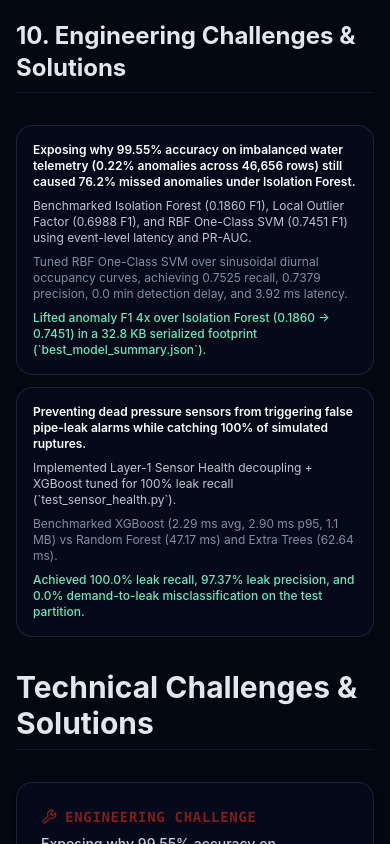
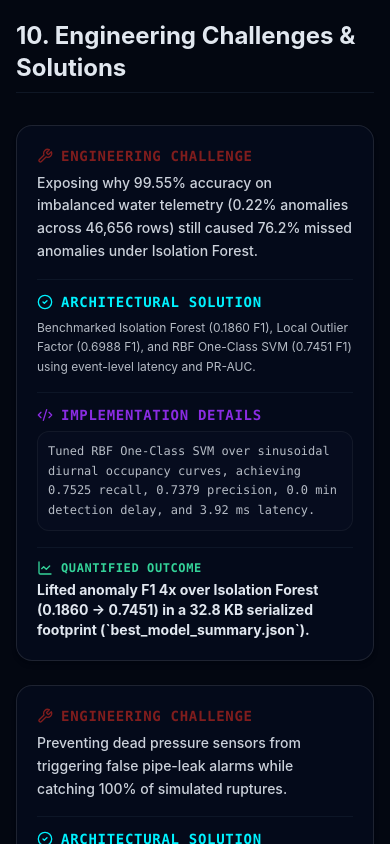
Before and after one commit to KANISH-850/Kanish_K_Portfolio, a Next.js app: page /projects/aquaguard-ai/ in a window 390 px wide. Shown: the part 10480-11324 px from the top of the page. Built offline with nearby package versions, Linux system fonts and the light colour scheme.

Commit message:
fix(ui): remove duplicate challenges, fix mobile overflow, and sync Redis skill

```diff
--- a/src/app/projects/[slug]/page.tsx
+++ b/src/app/projects/[slug]/page.tsx
@@ -583,44 +583,6 @@ export default async function ProjectCaseStudyPage({
               10. Engineering Challenges &amp; Solutions
             </h2>
 
-            {project.technicalChallenges && project.technicalChallenges.length > 0 && (
-              <>
-                <div className="md:hidden space-y-3">
-                  {project.technicalChallenges.map((c) => (
-                    <div key={`mob-${c.id}`} className="p-4 rounded-2xl border border-white/10 bg-card space-y-2 text-xs">
-                      <div className="font-semibold text-white">{c.challenge}</div>
-                      <p className="text-foreground/85">{c.solution}</p>
-                      <p className="text-muted-foreground">{c.implementation}</p>
-                      <p className="text-emerald-300 font-medium">{c.result}</p>
-                    </div>
-                  ))}
-                </div>
-                <div className="hidden md:block overflow-x-auto rounded-2xl border border-white/10 bg-card">
-                  <table className="w-full text-left border-collapse">
-                    <thead>
-                      <tr className="border-b border-white/10 bg-slate-950/70 text-[11px] font-mono uppercase tracking-wider text-slate-400">
-                        <th className="p-4">Challenge</th>
-                        <th className="p-4">Solution &amp; Implementation</th>
-                        <th className="p-4">Measured Outcome</th>
-                      </tr>
-                    </thead>
-                    <tbody className="divide-y divide-white/10 text-xs md:text-sm">
-                      {project.technicalChallenges.map((c) => (
-                        <tr key={c.id} className="align-top">
-                          <td className="p-4 font-medium text-white">{c.challenge}</td>
-                          <td className="p-4 text-foreground/85 space-y-1">
-                            <p>{c.solution}</p>
-                            <p className="text-xs text-muted-foreground">{c.implementation}</p>
-                          </td>
-                          <td className="p-4 text-emerald-300 font-medium">{c.result}</td>
-                        </tr>
-                      ))}
-                    </tbody>
-                  </table>
-                </div>
-              </>
-            )}
-
             <TechnicalChallenges challenges={project.technicalChallenges} />
 
             {project.engineeringDecisions && project.engineeringDecisions.length > 0 && (
--- a/src/components/project-demonstration.tsx
+++ b/src/components/project-demonstration.tsx
@@ -249,7 +249,7 @@ export function ProjectDemonstration({
                       alt={item.alt}
                       fill
                       unoptimized
-                      loading="eager"
+                      loading="lazy"
                       className="object-contain"
                     />
                   </div>
--- a/src/components/skills.tsx
+++ b/src/components/skills.tsx
@@ -93,8 +93,8 @@ const skillCategories: SkillCategory[] = [
     color: "text-pink-400",
     level: "Project Experience",
     description:
-      "Relational schema design, migrations, local SQLite prototyping, and local vector storage for retrieval workflows.",
-    skills: ["PostgreSQL", "Prisma", "SQLAlchemy", "Alembic", "SQLite", "ChromaDB"],
+      "Relational schema design, migrations, Redis caching/queues, local SQLite prototyping, and local vector storage for retrieval workflows.",
+    skills: ["PostgreSQL", "Redis", "Prisma", "SQLAlchemy", "Alembic", "SQLite", "ChromaDB"],
   },
   {
     id: "core-cs",
--- a/src/components/technical-challenges.tsx
+++ b/src/components/technical-challenges.tsx
@@ -32,54 +32,48 @@ export function TechnicalChallenges({ challenges }: { challenges?: TechChallenge
         </div>
       )}
 
-      {!isStandalone && (
-        <h2 className="text-3xl font-bold mb-6 border-b border-border/50 pb-2">
-          Technical Challenges & Solutions
-        </h2>
-      )}
-
-      <div className="grid md:grid-cols-2 gap-6">
+      <div className="grid md:grid-cols-2 gap-6 min-w-0">
         {displayChallenges.map((challenge, idx) => (
           <article
             key={challenge.id || `challenge-${idx}`}
-            className="bg-card border border-white/10 shadow-md p-6 sm:p-7 rounded-2xl flex flex-col gap-4 hover:border-primary/40 transition-colors"
+            className="min-w-0 bg-card border border-white/10 shadow-md p-5 sm:p-7 rounded-2xl flex flex-col gap-4 hover:border-primary/40 transition-colors"
           >
             {/* Challenge */}
-            <div className="space-y-1.5">
+            <div className="space-y-1.5 min-w-0">
               <div className="flex items-center gap-2 text-destructive font-semibold text-sm font-mono uppercase tracking-wider">
-                <Wrench className="w-4 h-4" /> Engineering Challenge
+                <Wrench className="w-4 h-4 shrink-0" /> Engineering Challenge
               </div>
-              <p className="text-foreground/90 font-medium text-sm leading-relaxed">
+              <p className="text-foreground/90 font-medium text-sm leading-relaxed break-words">
                 {challenge.challenge}
               </p>
             </div>
 
             {/* Solution */}
-            <div className="space-y-1.5 border-t border-border/40 pt-3">
+            <div className="space-y-1.5 border-t border-border/40 pt-3 min-w-0">
               <div className="flex items-center gap-2 text-primary font-semibold text-sm font-mono uppercase tracking-wider">
-                <CheckCircle2 className="w-4 h-4" /> Architectural Solution
+                <CheckCircle2 className="w-4 h-4 shrink-0" /> Architectural Solution
               </div>
-              <p className="text-foreground/80 text-xs md:text-sm leading-relaxed">
+              <p className="text-foreground/80 text-xs md:text-sm leading-relaxed break-words">
                 {challenge.solution}
               </p>
             </div>
 
             {/* Implementation */}
-            <div className="space-y-1.5 border-t border-border/40 pt-3">
+            <div className="space-y-1.5 border-t border-border/40 pt-3 min-w-0">
               <div className="flex items-center gap-2 text-accent font-semibold text-sm font-mono uppercase tracking-wider">
-                <Code2 className="w-4 h-4" /> Implementation Details
+                <Code2 className="w-4 h-4 shrink-0" /> Implementation Details
               </div>
-              <p className="text-foreground/80 font-mono text-xs bg-muted/30 p-2.5 rounded-lg border border-white/5 leading-relaxed">
+              <p className="text-foreground/80 font-mono text-xs bg-muted/30 p-2.5 rounded-lg border border-white/5 leading-relaxed break-words">
                 {challenge.implementation}
               </p>
             </div>
 
             {/* Result */}
-            <div className="mt-auto space-y-1 border-t border-border/40 pt-3">
+            <div className="mt-auto space-y-1 border-t border-border/40 pt-3 min-w-0">
               <div className="flex items-center gap-2 text-emerald-400 font-semibold text-xs font-mono uppercase tracking-wider">
-                <LineChart className="w-4 h-4" /> Quantified Outcome
+                <LineChart className="w-4 h-4 shrink-0" /> Quantified Outcome
               </div>
-              <p className="text-foreground font-bold text-sm">
+              <p className="text-foreground font-bold text-sm break-words">
                 {challenge.result}
               </p>
             </div>
@@ -91,7 +85,7 @@ export function TechnicalChallenges({ challenges }: { challenges?: TechChallenge
 
   if (isStandalone) {
     return (
-      <section id="challenges" className="py-20 md:py-28" aria-label="Technical Challenges">
+      <section id="challenges" className="py-20 md:py-28 overflow-hidden" aria-label="Technical Challenges">
         <div className="container max-w-6xl mx-auto px-4 md:px-6">
           <MotionWrap>{content}</MotionWrap>
         </div>
```
